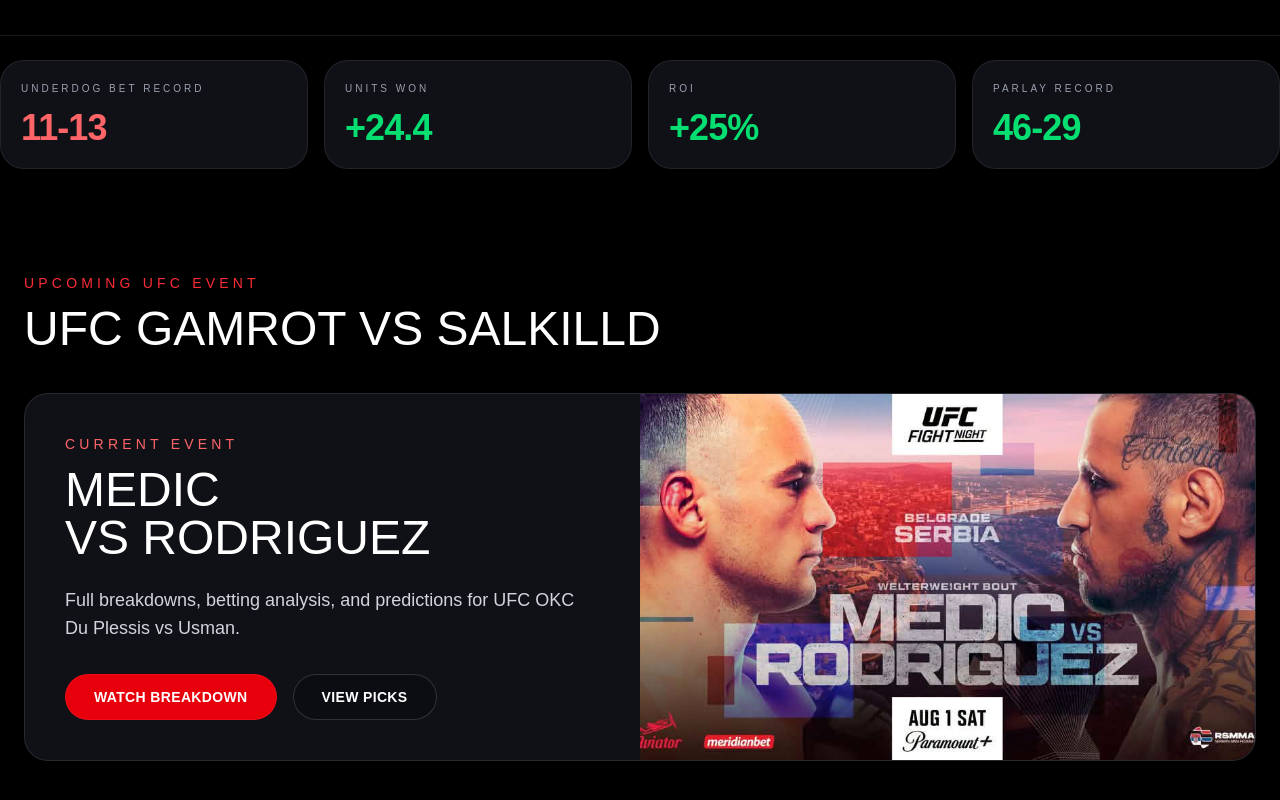
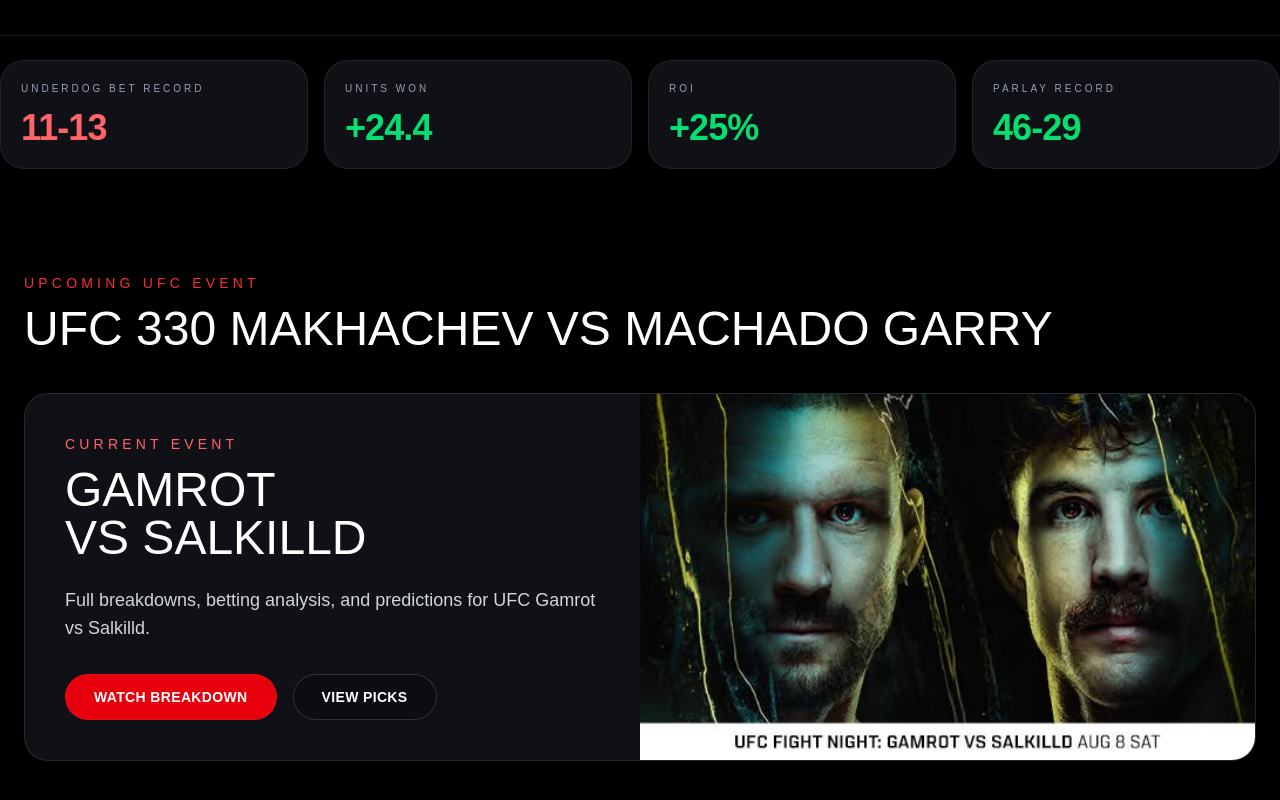
Before and after one commit to developmentbyhenryu/RearNakedLocks-Website, a Next.js app in the folder rear-naked-locks/: page / in a window 1280 px wide. Shown: the part 512-1312 px from the top of the page. Built offline with nearby package versions, Linux system fonts and the light colour scheme.

Commit message:
poster update

```diff
--- a/rear-naked-locks/components/events/FeaturedEvent.tsx
+++ b/rear-naked-locks/components/events/FeaturedEvent.tsx
@@ -8,7 +8,7 @@ export default function FeaturedEvent() {
         </p>
 
         <h2 className="text-4xl uppercase text-white md:text-5xl">
-          UFC Gamrot vs Salkilld
+          UFC 330 Makhachev vs Machado Garry
         </h2>
       </div>
 
@@ -20,11 +20,11 @@ export default function FeaturedEvent() {
             </p>
 
             <h3 className="mb-6 text-4xl uppercase leading-none sm:text-5xl text-white">
-              Medic <br /> vs Rodriguez
+              Gamrot <br /> vs Salkilld
             </h3>
 
             <p className="mb-8 text-lg text-gray-300">
-              Full breakdowns, betting analysis, and predictions for UFC OKC Du Plessis vs Usman.
+              Full breakdowns, betting analysis, and predictions for UFC Gamrot vs Salkilld.
             </p>
 
             <div className="flex flex-col gap-4 sm:flex-row">
```
Also changed, not shown: rear-naked-locks/public/events/poster.jpg.
